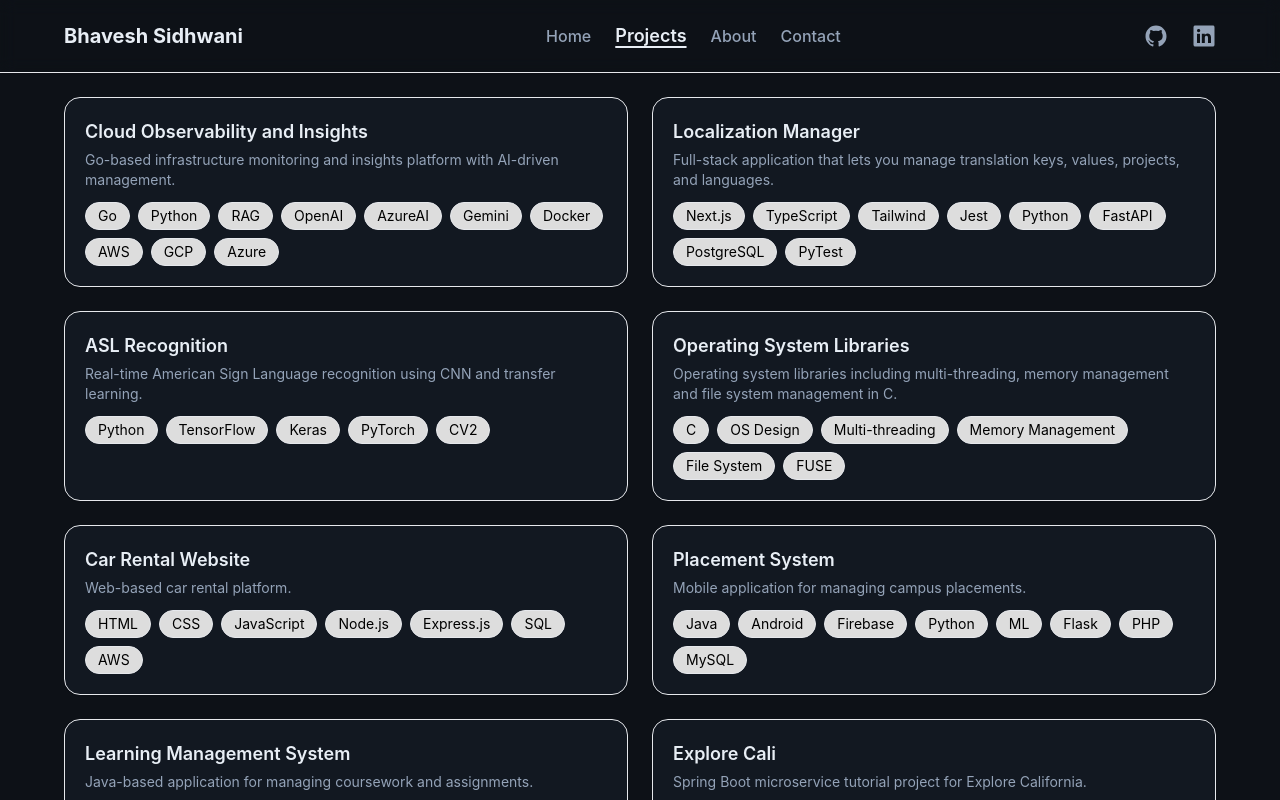
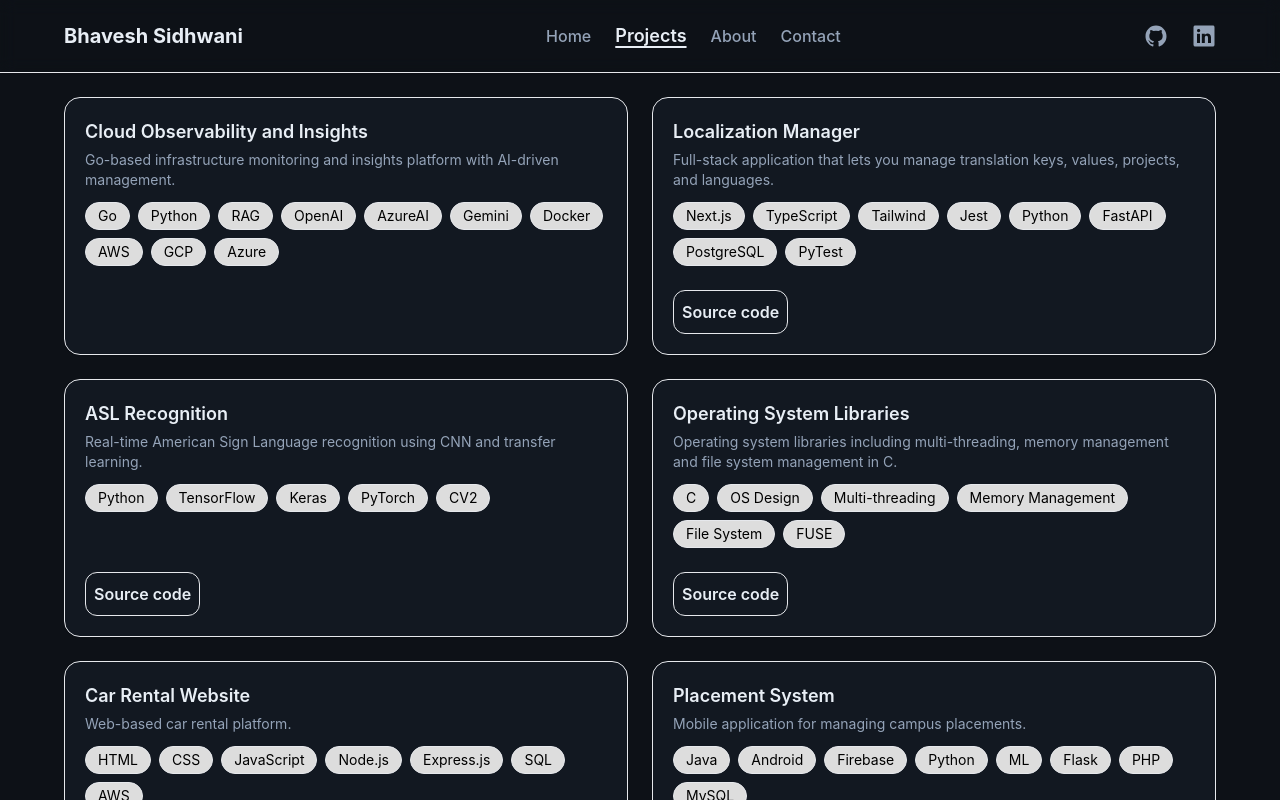
Before and after one commit to BhaveshSidhwani/Personal-Portfolio-Website, a Next.js app: page /projects in a window 1280 px wide. Shown: the top 800 px of the page. Built offline with nearby package versions, Linux system fonts and the light colour scheme.

Commit message:
[feat] Added 'Source Code' buttons for projects

```diff
--- a/components/Card.tsx
+++ b/components/Card.tsx
@@ -3,6 +3,9 @@ import React from "react";
 import Chip from "@/components/Chip";
 import { Project } from "@/content/projects/projects";
 import CardModal from "./CardModal";
+import Link from "next/link";
+import { Route } from "next";
+import Button from "./Button";
 
 type Props = {
   project: Project;
@@ -33,7 +36,7 @@ export default function Card({ project, children }: Props) {
         aria-label={`View details for ${project.title}`}
         aria-describedby={project.slug}
       >
-        <div className="flex-grow">
+        <div className="flex-grow mb-6">
           <h3 className="text-lg font-semibold">{project.title}</h3>
           <p id={project.slug} className="mt-1 text-sm text-[--muted]">
             {project.impactLine}
@@ -42,6 +45,16 @@ export default function Card({ project, children }: Props) {
             {project.tags && project.tags.map((t) => <Chip key={t}>{t}</Chip>)}
           </div>
         </div>
+        {project.url && (
+          <Link
+            href={project.url as Route}
+            target="_blank"
+            rel="noopener noreferrer"
+            onClick={(e) => e.stopPropagation()}
+          >
+            <Button variant="secondary">Source code</Button>
+          </Link>
+        )}
         {children}
       </article>
 
--- a/components/CardModal.tsx
+++ b/components/CardModal.tsx
@@ -2,6 +2,9 @@ import { Project } from "@/content/projects/projects";
 import React, { useEffect, useRef } from "react";
 import { IoClose } from "react-icons/io5";
 import Chip from "./Chip";
+import Link from "next/link";
+import { Route } from "next";
+import Button from "./Button";
 
 type CardModalProps = {
   isOpen: boolean;
@@ -129,7 +132,7 @@ export default function CardModal({
 
           {/* Description */}
           <div id="modal-description" className="prose prose-sm max-w-none">
-            <ul className="list-disc pl-6 pr-4 text-[--text] leading-relaxed whitespace-pre-wrap">
+            <ul className="list-disc mb-6 pl-6 pr-4 text-[--text] leading-relaxed whitespace-pre-wrap">
               {project.sections &&
                 project.sections[0].items &&
                 project.sections[0].items.map((item, index) => (
@@ -137,6 +140,17 @@ export default function CardModal({
                 ))}
             </ul>
           </div>
+
+          {project.url && (
+            <Link
+              href={project.url as Route}
+              target="_blank"
+              rel="noopener noreferrer"
+              onClick={(e) => e.stopPropagation()}
+            >
+              <Button variant="secondary">Source code</Button>
+            </Link>
+          )}
 
           {/* Additional content (like Read More button) */}
           {children && (
--- a/content/projects/projects.ts
+++ b/content/projects/projects.ts
@@ -11,7 +11,7 @@ export type Project = {
   slug: string;
   title: string;
   impactLine: string;
-  url: string;
+  url: `/${string}` | `https://${string}` | `http://${string}` | "";
   tags: string[];
   timeframe: string;
   role: string;
```
